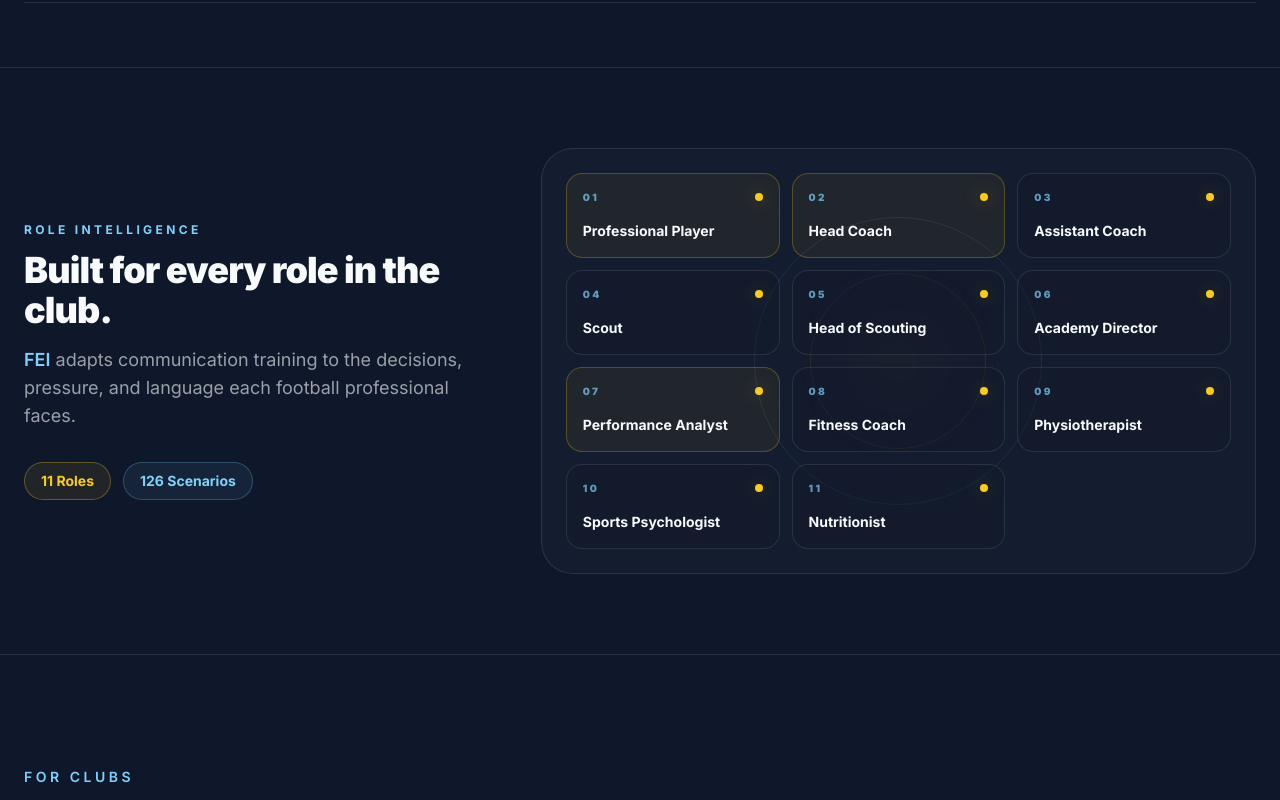
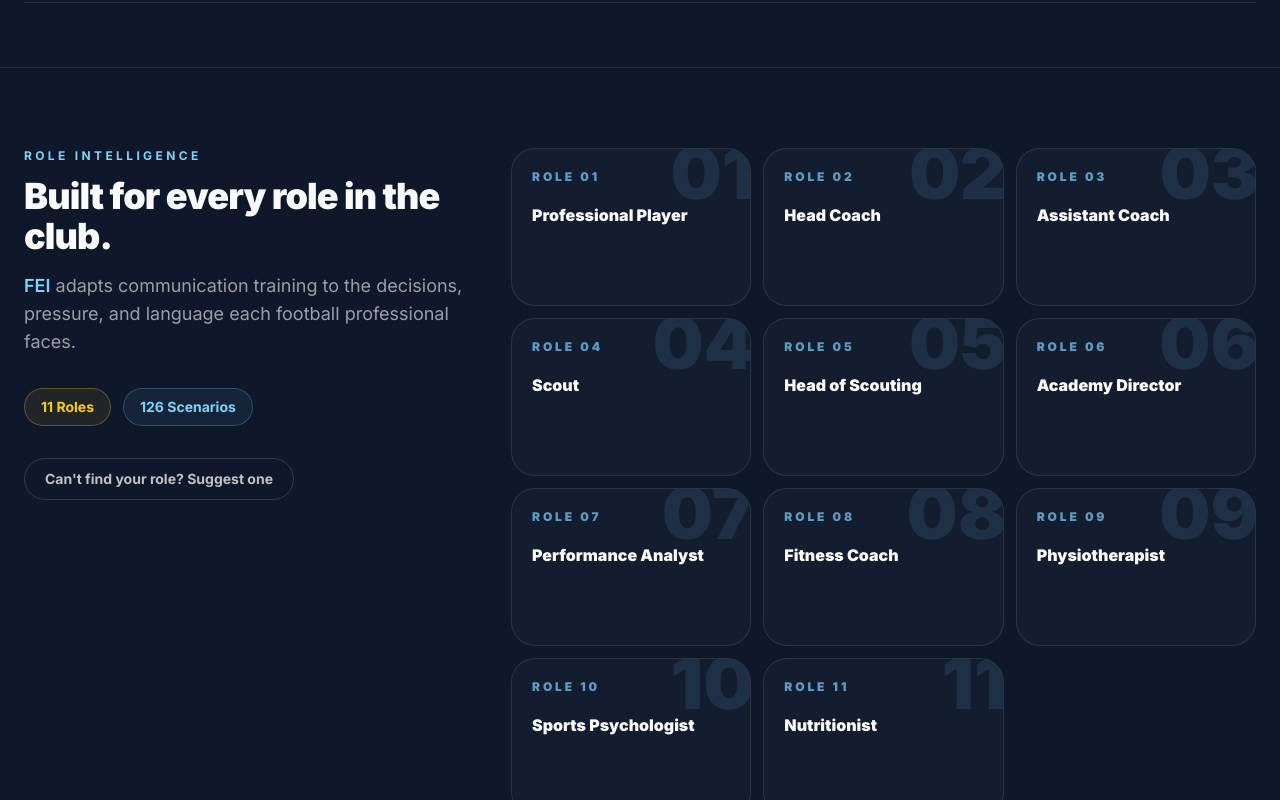
Before and after one commit to feifootball/fei-platform, a Next.js app: page / in a window 1280 px wide. Shown: the part 1140-1940 px from the top of the page. Built offline with nearby package versions, Linux system fonts and the light colour scheme.

Commit message:
Enhance navbar and roles section

```diff
--- a/app/page.tsx
+++ b/app/page.tsx
@@ -18,7 +18,7 @@
       { value: "4", label: "CEFR Levels" },
       { value: "504", label: "Unique Tasks" },
     ],
-    how_title: "How FEI Works",
+    how_title: "How FEI works",
     how_subtitle: "A focused process for football professionals who need role-specific communication.",
     steps: [
       { step: "01", title: "Diagnose", description: "Find your starting level with a short assessment built around your role." },
@@ -180,8 +180,9 @@
             <h2 className="text-3xl font-black tracking-tight text-fei-text sm:text-4xl">
               {t.how_title.includes('FEI') ? (
                 <>
-                  {t.how_title.replace('FEI', '')}
+                  {t.how_title.split('FEI')[0]}
                   <span className="text-fei-sky">FEI</span>
+                  {t.how_title.split('FEI').slice(1).join('FEI')}
                 </>
               ) : (
                 t.how_title
@@ -229,14 +230,16 @@
 
       <section id="roles" className="scroll-mt-28 border-t border-fei-text/10 px-6 py-16 sm:py-20">
         <div className="mx-auto max-w-7xl">
-          <div className="grid gap-10 lg:grid-cols-[0.8fr_1.2fr] lg:items-center">
+          <div className="grid gap-10 lg:grid-cols-[0.75fr_1.25fr] lg:items-start">
             <div>
               <p className="mb-3 text-xs font-bold uppercase tracking-[0.28em] text-fei-sky">
                 Role Intelligence
               </p>
+
               <h2 className="text-3xl font-black tracking-tight text-fei-text sm:text-4xl">
                 Built for every role in the club.
               </h2>
+
               <p className="mt-4 max-w-xl text-base leading-7 text-fei-text/60 sm:text-lg">
                 <span className="font-semibold text-fei-sky">FEI</span> adapts communication training to the decisions, pressure, and language each football professional faces.
               </p>
@@ -249,45 +252,53 @@
                   126 Scenarios
                 </span>
               </div>
+
+              <a
+                href="/suggest-role"
+                className="mt-8 inline-flex rounded-full border border-fei-text/15 px-5 py-2.5 text-sm font-bold text-fei-text/75 transition hover:border-fei-yellow/40 hover:bg-fei-yellow/[0.08] hover:text-fei-yellow"
+              >
+                {lang === 'en' ? "Can't find your role? Suggest one" : '¿No encuentras tu rol? Sugiérelo'}
+              </a>
             </div>
 
-            <div className="relative overflow-hidden rounded-[2rem] border border-fei-text/10 bg-fei-text/[0.025] p-5 sm:p-6">
-              <div className="absolute left-1/2 top-1/2 h-72 w-72 -translate-x-1/2 -translate-y-1/2 rounded-full border border-fei-sky/10" />
-              <div className="absolute left-1/2 top-1/2 h-44 w-44 -translate-x-1/2 -translate-y-1/2 rounded-full border border-fei-yellow/10" />
-              <div className="absolute left-1/2 top-1/2 h-20 w-20 -translate-x-1/2 -translate-y-1/2 rounded-full bg-fei-yellow/[0.06] blur-2xl" />
+            <div className="grid gap-3 sm:grid-cols-2 lg:grid-cols-3">
+              {[
+                { role: 'Professional Player', insight: 'Interviews, teammates, pressure moments.' },
+                { role: 'Head Coach', insight: 'Tactics, media, staff leadership.' },
+                { role: 'Assistant Coach', insight: 'Session delivery and player feedback.' },
+                { role: 'Scout', insight: 'Reports, observations, player profiles.' },
+                { role: 'Head of Scouting', insight: 'Strategy, recruitment, decision briefs.' },
+                { role: 'Academy Director', insight: 'Development, parents, staff alignment.' },
+                { role: 'Performance Analyst', insight: 'Data, clips, tactical communication.' },
+                { role: 'Fitness Coach', insight: 'Load, recovery, physical plans.' },
+                { role: 'Physiotherapist', insight: 'Injury updates and return-to-play.' },
+                { role: 'Sports Psychologist', insight: 'Confidence, pressure, mental routines.' },
+                { role: 'Nutritionist', insight: 'Meal plans, habits, performance fuel.' },
+              ].map((item, index) => (
+                <article
+                  key={item.role}
+                  className="group relative min-h-[150px] overflow-hidden rounded-3xl border border-fei-text/10 bg-fei-text/[0.025] p-5 transition duration-300 hover:-translate-y-1 hover:border-fei-yellow/35 hover:bg-fei-yellow/[0.045] hover:shadow-[0_18px_55px_rgba(0,0,0,0.18)]"
+                >
+                  <div className="pointer-events-none absolute -right-1 -top-3 text-6xl font-black leading-none text-fei-sky/[0.11] transition duration-300 group-hover:text-fei-yellow/[0.22] sm:text-7xl">
+                    {String(index + 1).padStart(2, '0')}
+                  </div>
 
-              <div className="relative grid gap-3 sm:grid-cols-3">
-                {[
-                  'Professional Player',
-                  'Head Coach',
-                  'Assistant Coach',
-                  'Scout',
-                  'Head of Scouting',
-                  'Academy Director',
-                  'Performance Analyst',
-                  'Fitness Coach',
-                  'Physiotherapist',
-                  'Sports Psychologist',
-                  'Nutritionist',
-                ].map((role, index) => (
-                  <div
-                    key={role}
-                    className={`group relative rounded-2xl border p-4 transition duration-300 hover:-translate-y-1 ${
-                      index === 0 || index === 1 || index === 6
-                        ? 'border-fei-yellow/25 bg-fei-yellow/[0.06]'
-                        : 'border-fei-text/10 bg-fei-bg/35'
-                    }`}
-                  >
-                    <div className="mb-4 flex items-center justify-between">
-                      <span className="text-[10px] font-black uppercase tracking-[0.24em] text-fei-sky/70">
-                        {String(index + 1).padStart(2, '0')}
-                      </span>
-                      <span className="h-2 w-2 rounded-full bg-fei-yellow shadow-[0_0_18px_rgba(241,196,15,0.35)]" />
+                  <div className="relative z-10 flex h-full flex-col justify-between">
+                    <div>
+                      <p className="mb-5 text-xs font-black uppercase tracking-[0.24em] text-fei-sky/70">
+                        Role {String(index + 1).padStart(2, '0')}
+                      </p>
+                      <h3 className="max-w-[12rem] text-base font-black leading-5 text-fei-text">
+                        {item.role}
+                      </h3>
                     </div>
-                    <p className="text-sm font-bold leading-5 text-fei-text">{role}</p>
+
+                    <p className="mt-5 translate-y-2 text-sm leading-5 text-fei-text/0 transition duration-300 group-hover:translate-y-0 group-hover:text-fei-text/65">
+                      {item.insight}
+                    </p>
                   </div>
-                ))}
-              </div>
+                </article>
+              ))}
             </div>
           </div>
         </div>
--- a/components/Navbar.tsx
+++ b/components/Navbar.tsx
@@ -80,10 +80,10 @@
   const links = navLinks[lang];
 
   const navLinkClass = (sectionId: string) =>
-    `text-sm font-medium transition ${
+    `inline-flex rounded-full px-2.5 py-1.5 text-[15px] font-semibold transition duration-300 ${
       activeSection === sectionId
-        ? "text-fei-yellow"
-        : "text-fei-text/55 hover:text-fei-text"
+        ? "bg-fei-yellow/[0.09] text-fei-yellow shadow-[0_0_22px_rgba(241,196,15,0.18)]"
+        : "text-fei-text/60 hover:bg-fei-text/[0.04] hover:text-fei-text"
     }`;
 
   return (
@@ -94,7 +94,7 @@
         </a>
 
         <div className="hidden items-center md:flex">
-          <div className="flex items-center gap-7">
+          <div className="flex items-center gap-4">
             {links.map((link) => (
               <a key={link.label} href={link.href} className={navLinkClass(link.sectionId)}>
                 {link.label}
```
